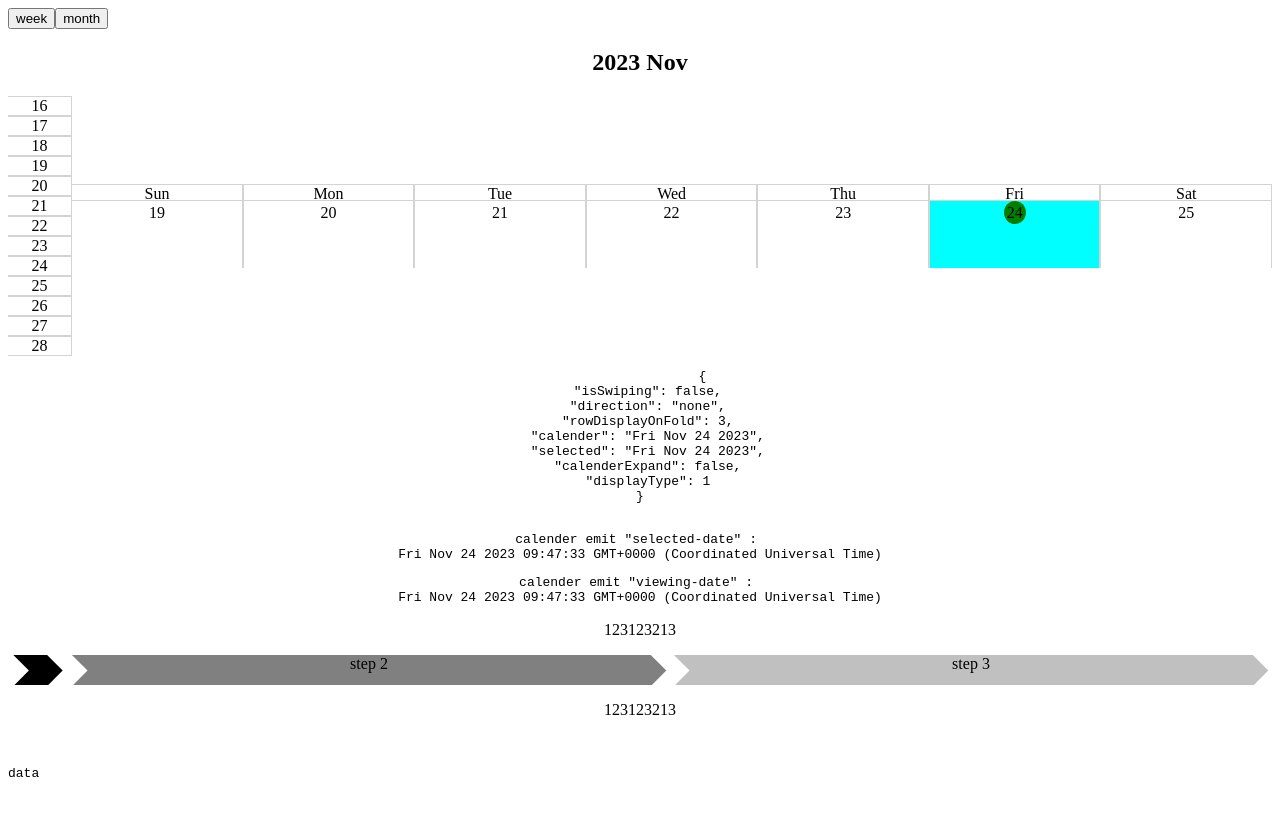
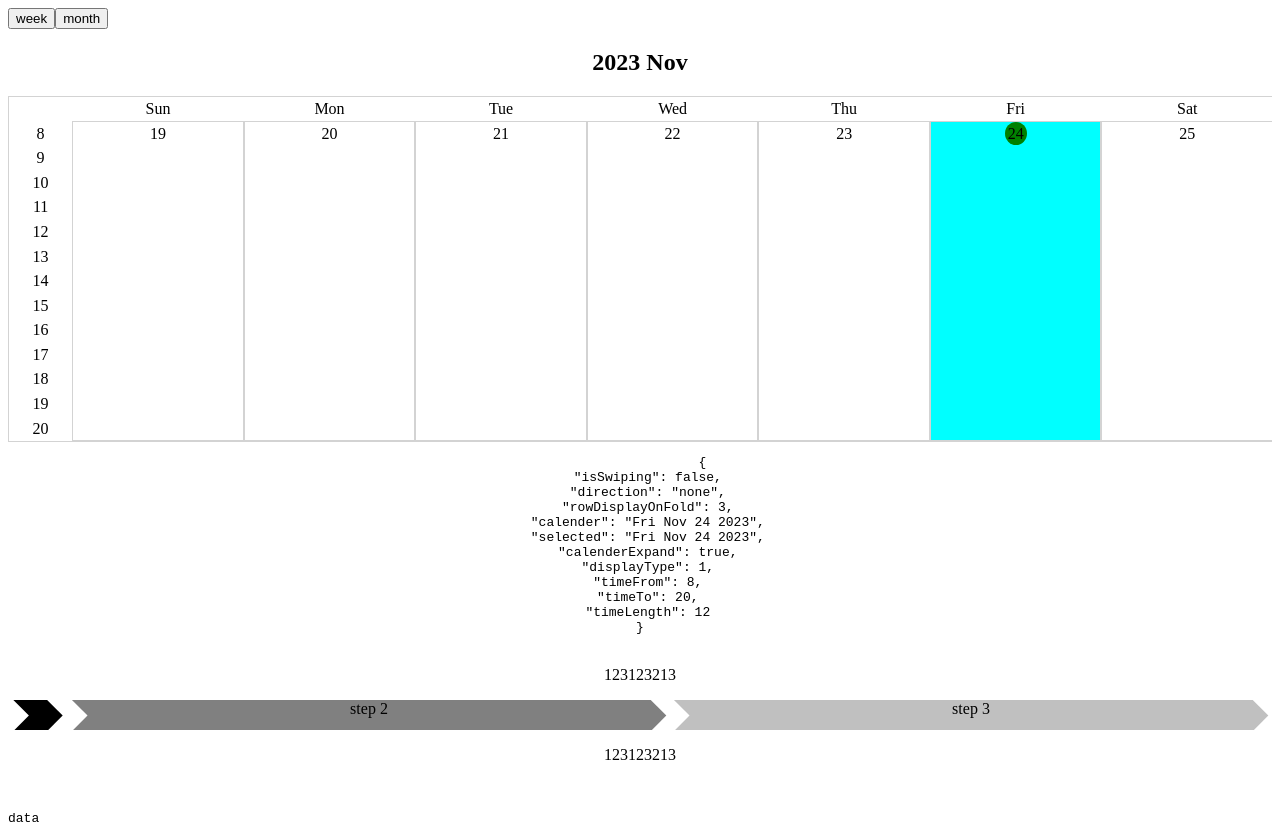
Before and after one commit to Justin26l/vueSandbox, a Vue app: page / in a window 1280 px wide. Both pictures are taken after a click on the button "week". Before the commit the page ends 800 px from the top, so only its background shows below. Built offline with nearby package versions, Linux system fonts and the light colour scheme.

Commit message:
css and side bar update

```diff
--- a/src/App.vue
+++ b/src/App.vue
@@ -42,8 +42,8 @@
       :timeTo="20"
     ></calender>
 
-    <pre>calender emit "selected-date" : <br>{{selectedDate}}</pre>
-    <pre>calender emit "viewing-date" : <br>{{viewingDate}}</pre>
+    <!-- <pre>calender emit "selected-date" : <br>{{selectedDate}}</pre>
+    <pre>calender emit "viewing-date" : <br>{{viewingDate}}</pre> -->
 
 
     <p>123123213</p>
--- a/src/assets/css/calendar.css
+++ b/src/assets/css/calendar.css
@@ -1,101 +1,127 @@
 
-.calender-component {
+.cal {
 	overflow: hidden;
+	position: relative;
+	width: 100%;
 }
-.calender-component .calender-body{
+
+.cal .border-1{
+	border: .5px solid lightgray;
+}
+
+.cal .border-t-1{
+	border-top: .5px solid lightgray;
+}
+
+.cal .border-b-1{
+	border-bottom: .5px solid lightgray;
+}
+
+.cal .border-s-1{
+	border-left: .5px solid lightgray;
+}
+
+.cal .border-e-1{
+	border-right: .5px solid lightgray;
+}
+
+.cal .calender-body{
 	position: relative;
 	display: flex;
 	flex-direction: row;
 	justify-content: center;
 	align-items: center;
 	width: 100%;
+	height: calc( 4rem + 1.5rem );
+	transition: all .2s ease-in-out;
+}
+
+.cal .calender-body.expanded {
+	height: calc( 4rem * 5 + 1.5rem);
+}
+
+.cal .calender-side-bar {
+	display:flex;
+	flex-direction: column;
+	align-items: center;
+	flex-wrap: nowrap;
+	height:100%;
+	width:0%;
+	opacity: 0;
+	transition: all .2s ease-in-out;
+}
+.cal .calender-side-bar.show{
+	width:5%;
+	text-align: bottom;
+	opacity: 1;
+}
+
+.cal .calender-side-bar .calender-side-item {
+	display: flex;
+	flex:1;
+	justify-content: center;
+	align-items: center;
+	width: 100%;
+}
+
+.cal .calender-main{
+	flex:1;
+	overflow:hidden;
 	height: 100%;
 }
 
-.calender-component .calender-main{
-	width:90%;
-	flex:1;
-	overflow:hidden
-}
-
-.calender-component .calender-top-bar {
+.cal .calender-header {
 	display: flex;
 	flex-direction: row;
 	justify-content: space-around;
 	align-items: center;
 	width: 100%;
 }
-.calender-component .calender-side-bar {
-	display:flex;
-	flex-direction: column;
-	align-items: center;
-	flex-wrap: nowrap;
-	height:100%;
-	width:0%;
-	transition: all .2s ease-in-out;
-}
-.calender-component .calender-side-bar.show{
-	width:5%;
-}
-.calender-component .calender-side-bar .calender-side-item {
+
+.cal .calender-header-item {
+	flex: 1;
 	display: flex;
-	flex-direction: row;
-	flex:1;
 	justify-content: center;
 	align-items: center;
-	width: 100%;
-	border: .5px solid lightgray;
+	height: 1.5rem;
 }
 
-.calender-component .calender-header-item {
-	flex: 1;
-	text-align: center;
-	border: .5px solid lightgray;
-}
-
-.calender-component .calender-container {
+.cal .calender-grid {
 	position: relative;
 	display: flex;
 	flex-direction: row;
 	justify-content: center;
 	flex-wrap: nowrap;
-	height: 4rem;
-	max-width: 100vw;
 	overflow-x: visible;
 	touch-action: none;
 	transition: all .2s ease-in-out;
+	height: calc(100% - 1.5rem);
 }
 
-.calender-component .calender-container.expanded {
-	height: 20rem !important;
-}
-
-.calender-component .calender {
+.cal .calender {
 	display: flex;
 	position: relative;
 	height: 100%;
 	flex: 0 0 100%;
 	min-width: 0;
-	/* Allow items to shrink beyond their content width */
 	flex-direction: column;
 }
 
-.calender-component .calender-row {
+.cal .calender-row {
 	display: flex;
 	align-items: center;
 	justify-content: center;
-	background-color: green;
 	opacity: 0;
 	height: 0px;
 	transition: all .2s ease-in-out;
 }
 
-.calender-component .calender-row.show {
+.cal .calender-row.show {
 	opacity: 1;
 	height: 4rem;
 }
 
-.calender-component .calender-row.weekly-view {
+.cal .calender-row.weekly-view {
 	height: 100%;
 }
 
@@ -121,39 +147,39 @@
 	}
 }
 
-.calender-component .slide-left {
+.cal .slide-left {
 	animation: slide-left-frame .2s ease-in-out;
 }
 
-.calender-component .slide-right {
+.cal .slide-right {
 	animation: slide-right-frame .2s ease-in-out;
 }
 
 
-.calender-component .date-col{
+.cal .date-col{
 	display: flex;
 	flex-direction: column;
     flex: 1;
     text-align: center;
-    border: .5px solid lightgray;
 	padding: .2rem;
 	height: 100%;
+	box-sizing: border-box;
 	background-color: grey;
 }
 
-.calender-component .date-col.weekly-view {
+.cal .date-col.weekly-view {
 	height: 100%;
 }
 
-.calender-component .date-col.selected-month {
+.cal .date-col.selected-month {
 	background-color: white;
 }
 
-.calender-component .date-col.selected-date {
+.cal .date-col.selected-date {
 	background-color: aqua !important;
 }
 
-.calender-component .date-col .task-mark{
+.cal .date-col .task-mark{
 	width: 100%;
 	max-height: 50%;
     text-align: center;
@@ -163,12 +189,12 @@
 	transition: all .1s ease-in-out;
 }
 
-.calender-component .date-col .task-mark.weekly-view{
+.cal .date-col .task-mark.weekly-view{
 	height:0px;
 	display: none;
 }
 
-.calender-component .date-col .today {
+.cal .date-col .today {
 	display: inline;
 	border-radius: 50%;
 	background-color: green;
--- a/src/components/calender/calenderDay.vue
+++ b/src/components/calender/calenderDay.vue
@@ -1,5 +1,5 @@
 <template>
-    <div class="date-col"
+    <div class="date-col border-1"
         :class="{
             'weekly-view' : isWeekly,
             'selected-date' : isSelected,
--- a/src/components/calender/index.vue
+++ b/src/components/calender/index.vue
@@ -1,24 +1,25 @@
 <template>
-	<div class="calender-component">
+	<div class="cal">
 		<div>
 			<h2 v-if="props.header">{{ calenderDate.getFullYear() + ' ' + month[calenderDate.getMonth()] }}</h2>
 		</div>
-		<div class="calender-body">
+		<div class="calender-body border-1" :class="calenderExpand ? 'expanded' : ''">
 
-			<div class="calender-side-bar" :class="displayWeekly?'show':''">
-				<!-- loop time to - timefrom and display number -->
-				<span v-for="i in timeline" :key="i" class="calender-side-item">
-					{{ props.timeFrom + i }}
+			<div class="calender-side-bar" :class="displayWeekly && calenderExpand?'show':''">
+				<span class="calender-header-item"></span>
+				<!-- loop (time to - timefrom) times and display timefrom + i -->
+				<span v-for="i in timeLength + 1" :key="i" class="calender-header-item">
+					{{ props.timeFrom + (i-1) }}
 				</span>
 			</div>
 			<div class="calender-main">
-				<div class="calender-top-bar">
+				<div class="calender-header">
 					<span v-for="day in days" :key="day" class="calender-header-item">
 						{{ day }}
 					</span>
 				</div>
 
-				<div ref="calenderContainerMonth" class="calender-container" :class="{
+				<div ref="calenderContainer" class="calender-grid" :class="{
 					'expanded' : calenderExpand,
 				}">
 					<div v-for="(calenderMonth, i) in calenderData" :key="i" :id="'calMon' + i" class="calender">
@@ -56,6 +57,9 @@
 
 			calenderExpand: calenderExpand,
 			displayType: displayType,
+			timeFrom: props.timeFrom,
+			timeTo: props.timeTo,
+			timeLength: timeLength,
 		} }}
 	</pre>
 </template>
@@ -84,12 +88,15 @@ const month = ['Jan', 'Feb', 'Mar', 'Apr', 'May', 'Jun', 'Jul', 'Aug', 'Sep', 'O
 
 const calenderDate = ref<Date>(props.selectedDate);
 const selectedDate = ref<Date>(props.selectedDate);
-const timeline = ref<number[]>(Array.from({ length: props.timeTo - props.timeFrom + 1 }, (_, index) => props.timeFrom + index));
 
+const displayWeekly = computed<boolean>(() => displayType.value === calenderType.displayType.week);
 const displayType = computed<calenderType.displayType>(()=>props.displayType);
-const displayWeekly = computed<boolean>(()=>displayType.value === calenderType.displayType.week);
+watch(displayType, (newDisplayType) => {
+  calenderExpand.value = newDisplayType === calenderType.displayType.week;
+});
 let rowDisplayOnFold = ref<number>(0);
 
+const timeLength = computed<number>(() => props.timeTo - props.timeFrom);
 // calender days event
 const calenderTaskDataRef = computed<calenderType.CalenderDataItem[]>(() => {
 	return props.calenderTaskData;
@@ -102,8 +109,8 @@ const calenderData = ref<calenderType.dateObj[][][]>([
 ]);
 
 // touch event
-const calenderContainerMonth = ref<Element>();
-const { isSwiping: isSwiping, direction: direction } = useSwipe(calenderContainerMonth);
+const calenderContainer = ref<Element>();
+const { isSwiping: isSwiping, direction: direction } = useSwipe(calenderContainer);
 
 const calenderExpand = ref(false);
 
@@ -169,9 +176,9 @@ function updateSelectedDate(date: Date): void {
 
 function calenderPrevMonth(): void {
 	resetRowDisplayOnFold(4);
-	calenderContainerMonth.value?.classList.add('slide-right');
+	calenderContainer.value?.classList.add('slide-right');
 	setTimeout(() => {
-		calenderContainerMonth.value?.classList.remove('slide-right');
+		calenderContainer.value?.classList.remove('slide-right');
 
 		calenderDate.value.setMonth(calenderDate.value.getMonth() - 1);
 		emit('viewingDate', calenderDate.value);
@@ -185,9 +192,9 @@ function calenderPrevMonth(): void {
 
 function calenderNextMonth(): void {
 	resetRowDisplayOnFold(0);
-	calenderContainerMonth.value?.classList.add('slide-left');
+	calenderContainer.value?.classList.add('slide-left');
 	setTimeout(() => {
-		calenderContainerMonth.value?.classList.remove('slide-left');
+		calenderContainer.value?.classList.remove('slide-left');
 
 		calenderDate.value.setMonth(calenderDate.value.getMonth() + 1);
 		calenderData.value = [
```
